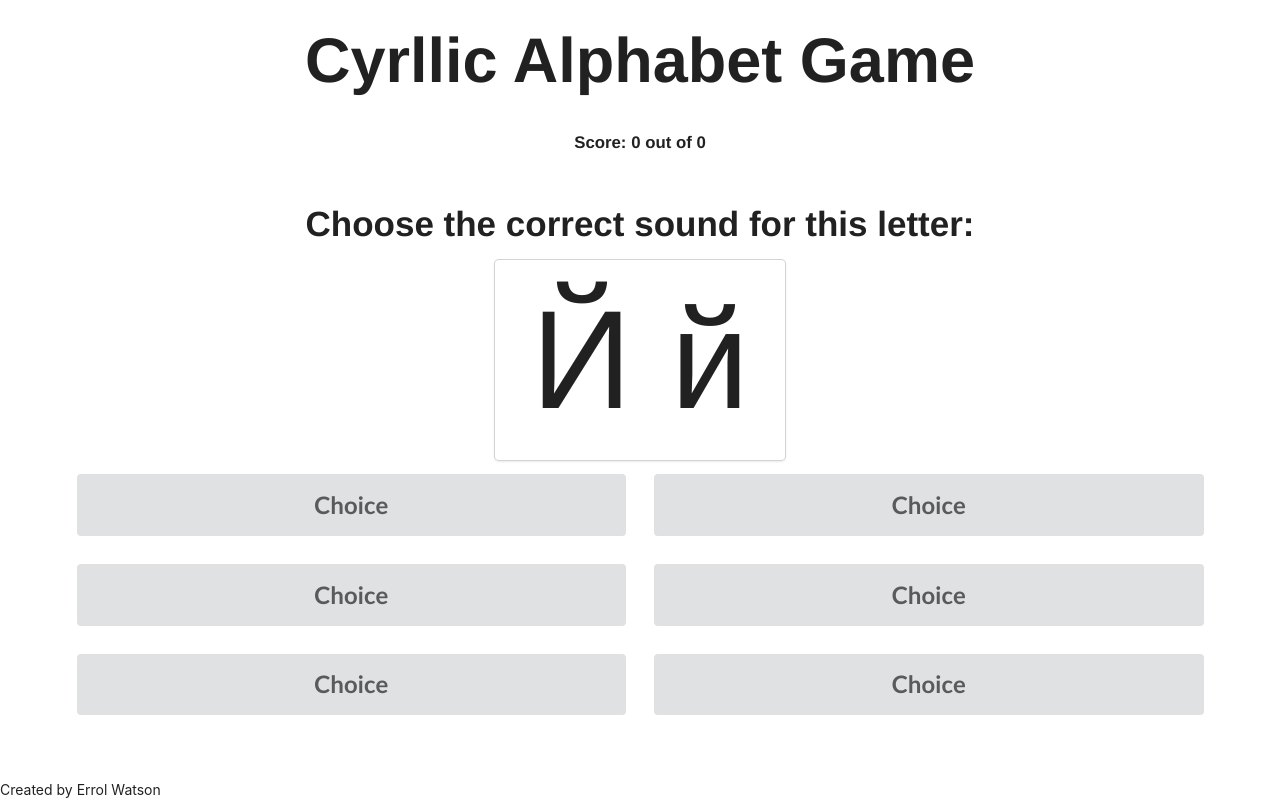
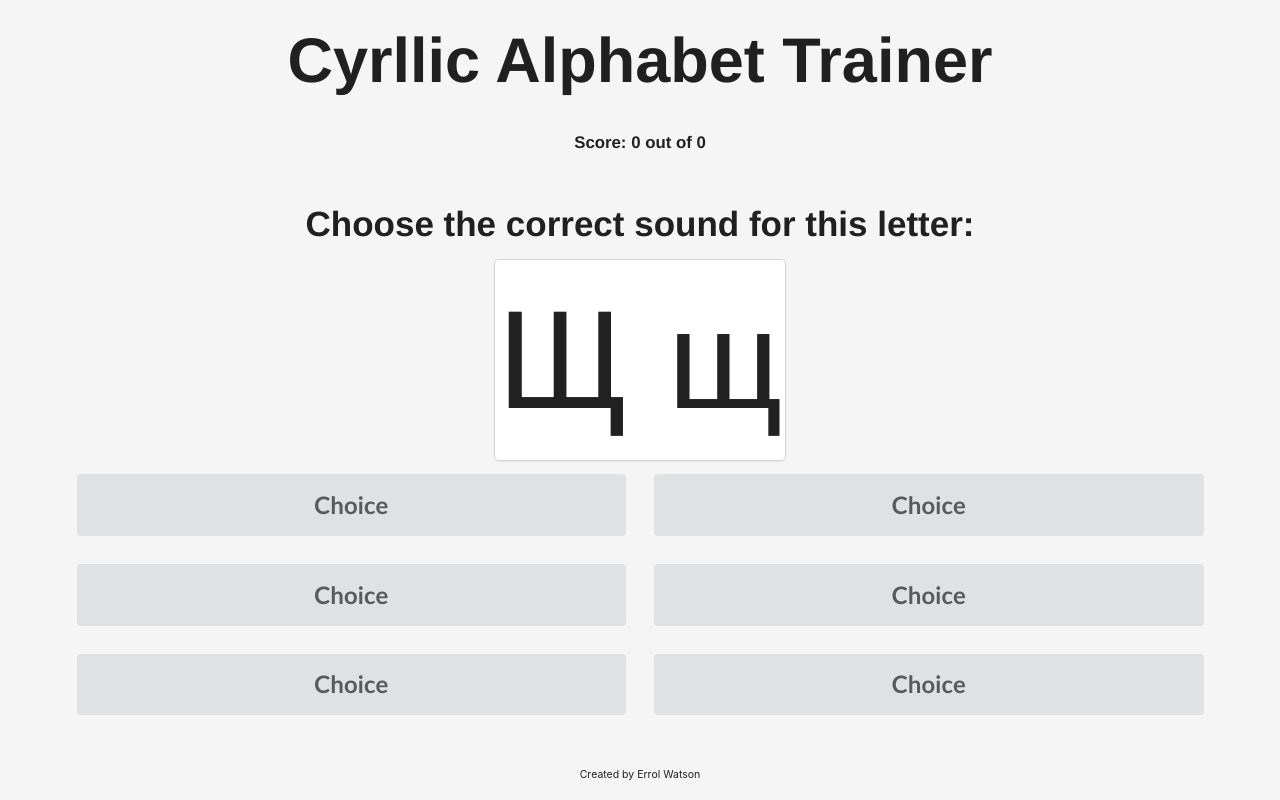
Before and after one commit to errolgh/alphabet-match-game-frontend, a React (Create React App) app: page /game in a window 1280 px wide. Built offline with nearby package versions, Linux system fonts and the light colour scheme.

Commit message:
creating relevant choices

```diff
--- a/src/App.css
+++ b/src/App.css
@@ -1,6 +1,10 @@
 /* .App {
   text-align: center;
 } */
+
+body {
+  background-color: whitesmoke;
+}
 
 .title {
   font-size: 4.5em;
@@ -38,7 +42,10 @@ h4 {
 footer {
   position: absolute;
   bottom: 0;
+  width: 100%;
+  height: 2.5rem;
   text-align: center;
+  font-size: 0.75em;
 }
 
 .App-logo {
--- a/src/ChoiceContainer.js
+++ b/src/ChoiceContainer.js
@@ -5,7 +5,11 @@ class ChoiceContainer extends React.Component {
     return(
       <div className="ui two column centered grid container">
         <div className="eight wide column">
-          <div className="ui fluid button massive">Choice</div>
+          <button
+            className="ui fluid button massive"
+
+          >Choice
+          </button>
         </div>
         <div className="eight wide column">
           <div className="ui fluid button massive">Choice</div>
--- a/src/GameContainer.js
+++ b/src/GameContainer.js
@@ -10,56 +10,35 @@ class GameContainer extends React.Component {
     super()
       this.state = {
         alphabetArray: alphabet_hash,
-        currentLetter: null,
+        lettersRemaining: alphabet_hash,
+        currentLetter: {},
         choices: [],
+        selectedChoice: null,
         numOfAsked: 0,
         numCorrect: 0,
-        lettersRemaining: [],
       }
   }
 
-//maybe i should move generateQuestionLetter call back out of question letter???
+//this code is so broken rn:
+  componentDidMount(){
+    //choices must be 6 elements in length and contain the correct answer (currentletter's object)
+    let letter = this.state.alphabetArray[Math.round(Math.random()*this.state.alphabetArray.length)]
+    let choices = []
+    choices.push(letter)
+    //select 5 more objects that are not included in choices array and push into choices array if not included
+    console.log(this.state.lettersRemaining)
 
-  // let gifArray = skyObj.data.map((gif) => {
-  //         return gif.images.downsized_large.url
-  //       })
-  //       let chosenGif = gifArray[Math.round(Math.random()*skyObj.data.length)]
-  //       this.setState({
-  //         gif: chosenGif
-
-  componentDidMount(){
+    let wrongletter = this.state.alphabetArray[Math.round(Math.random()*this.state.alphabetArray.length)]
+      if (choices.length < 6 && wrongletter !== letter) {
+        choices.push(wrongletter)
+        let copyOfLettersRemaining = [...this.state.lettersRemaining].filter(leftLetter => {
+          return !this.state.choices.includes(letter)
+        })
+      }
     this.setState({
-      lettersRemaining: [...alphabet_hash],
+      currentLetter: letter,
+      choices: choices
     })
-    // let letter = this.state.alphabetArray[Math.round(Math.random()*this.state.alphabetArray.length)]
-    // this.setCurrentLetter(letter)
-  }
-
-
-  // setCurrentLetter = (letter) => {
-  //   this.setState({currentLetter: letter})
-  // }
-  //we need to update current letter once the question is mounted
-  // filterSeenLetters = () => { //or perhas just a function that will remove the elements that have been seen already... less computation
-  //   //find return values of iterators and find the best one to filter with, then you can use the generateQuestionLetter() to only return letters that do not exist in this array
-  //
-  //   //make a copy of the array and pop off until array.length = 0... LESS COMPUTATIONALLY EXPENSIVE
-  // }
-  generateChoices = () => {
-    // make a copy of the
-    //must contain this.state.currentLetter (find a way to update state and use it to add it to the array that should be exactly 6 elements long)
-  }
-  // removeBot = (bot) => {
-  //     let copyOfCurrentBots = [...this.state.yourCurrentBotArmy].filter(botObj => {
-  //       return botObj.id != bot.id
-  //     })
-  //   this.setState({yourCurrentBotArmy: copyOfCurrentBots})
-  // }
-  generateQuestionLetter = () => {
-    let randomLetterObj = this.state.alphabetArray[Math.round(Math.random()*this.state.alphabetArray.length)]
-    let randomLetter = randomLetterObj.character
-    //how to update this.state.currentLetter to randomLetterObj
-      return randomLetter
   }
 
   render(){
@@ -72,6 +51,7 @@ class GameContainer extends React.Component {
         <h3>Choose the correct sound for this letter:</h3>
         <QuestionLetter
           generateQuestionLetter={this.generateQuestionLetter}
+          currentLetter={this.state.currentLetter}
         />
         <ChoiceContainer/>
       </React.Fragment>
--- a/src/QuestionLetter.js
+++ b/src/QuestionLetter.js
@@ -5,7 +5,7 @@ class QuestionLetter extends React.Component {
     return(
       <div className="ui centered card">
         <p id="question-letter">
-          {this.props.generateQuestionLetter()}
+        {this.props.currentLetter.character}
         </p>
       </div>
     )
--- a/src/Title.js
+++ b/src/Title.js
@@ -5,7 +5,7 @@ class Title extends React.Component {
     return (
       <React.Fragment>
         <div>
-          <h1 className="title">Cyrllic Alphabet Game</h1>
+          <h1 className="title">Cyrllic Alphabet Trainer</h1>
         </div>
       </React.Fragment>
     )
```
